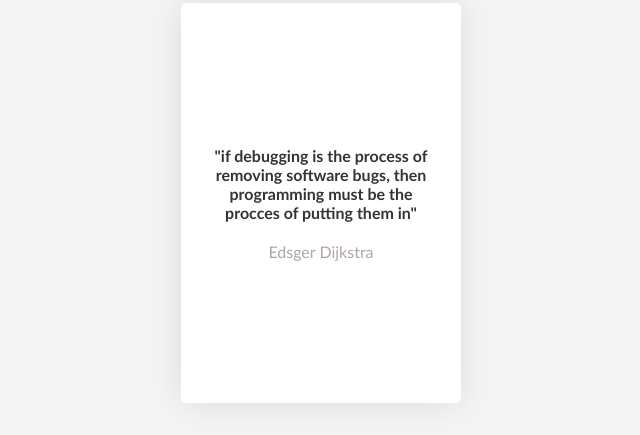
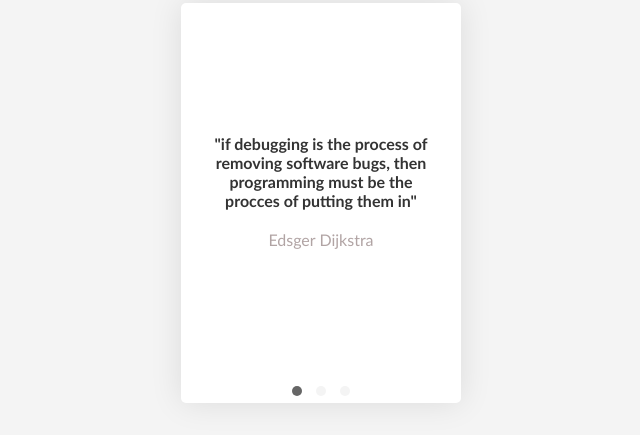
Before and after one commit to SaraVahidinovin/lecture-27maj, a plain HTML site: page card with pager/index.html in a window 1280 px wide. Shown: the part 205-640 px from the top of the page, without its empty margins (319-959 px from the left). Drawn offline with Linux system fonts and the light colour scheme.

Commit message:
final commit

```diff
--- a/card with pager/style.css
+++ b/card with pager/style.css
@@ -27,4 +27,25 @@ body {
     text-align: center;
     font-weight: bold;
     margin:0  20px 20px 20px;
+    margin-top: auto;
 }
+
+footer{
+    display: flex;
+    justify-content: center;
+    align-items: center;
+    margin-top: auto ;
+}
+
+a {
+    width: 10px;
+    height: 10px;
+    background-color: #f4f4f4;
+    border-radius: 50%;
+    text-decoration: none;
+    margin: 7px;
+
+}
+a.active {
+    background-color: #666;
+}
```
